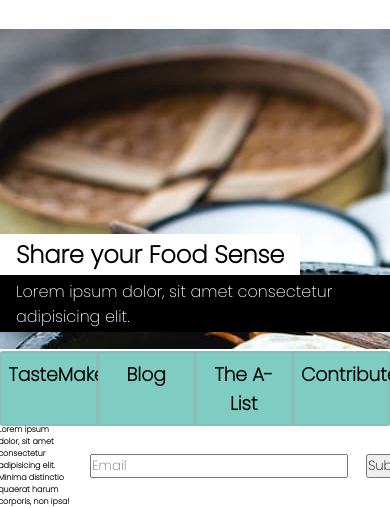
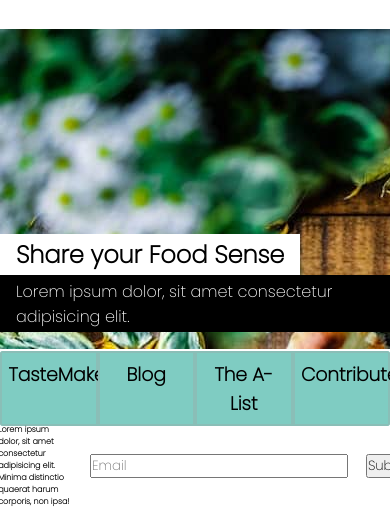
Before and after one commit to Anas-Tariq/Responsive-Web-Design, a plain HTML site: page task-day1/index.html in a window 390 px wide. Shown: the part 341-849 px from the top of the page. Drawn offline with nearby package versions, Linux system fonts and the light colour scheme.

Commit message:
change main photo

```diff
--- a/task-day1/style.css
+++ b/task-day1/style.css
@@ -209,7 +209,7 @@
         text-align: center;
     }
 }
-@media (max-width: 1064px) {
+@media (max-width: 1000px) {
     .container {
         flex-direction: column;
     }
@@ -228,9 +228,6 @@
         justify-content: space-around;
         width: 30rem;
     }
-    .page-content {
-        width: 100%;
-    }
     .page-navbar__link-section ul li {
         display: flex;
         flex-direction: column;
@@ -242,7 +239,14 @@
     .page-navbar__link-section ul span {
         font-size: 1rem;
     }
+    .page-content {
+        width: 100%;
+    }
+    .hero-section__info {
+        background-image: url("img/gallery/gallery-11.jpg");
+    }
 }
+
 @media (max-width: 754px) {
     .container {
         width: 100%;
```
